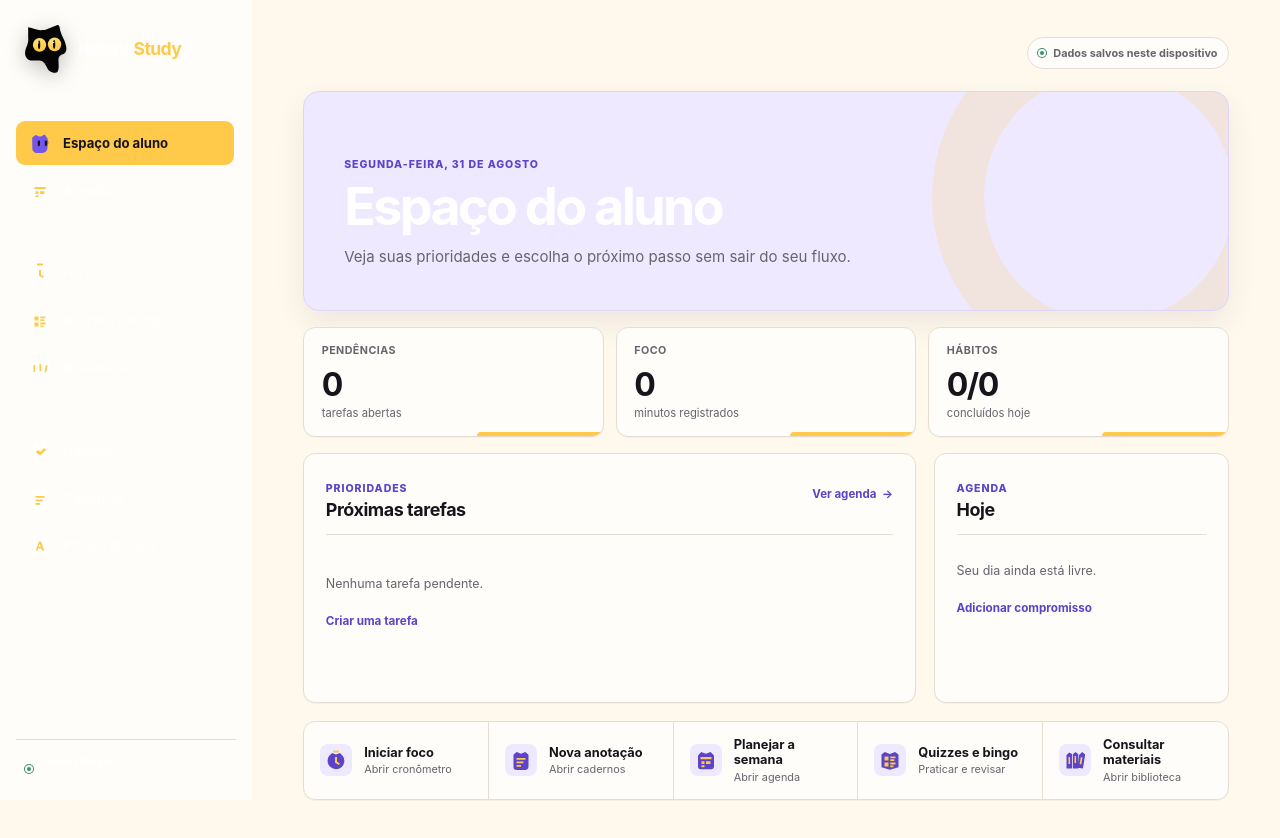
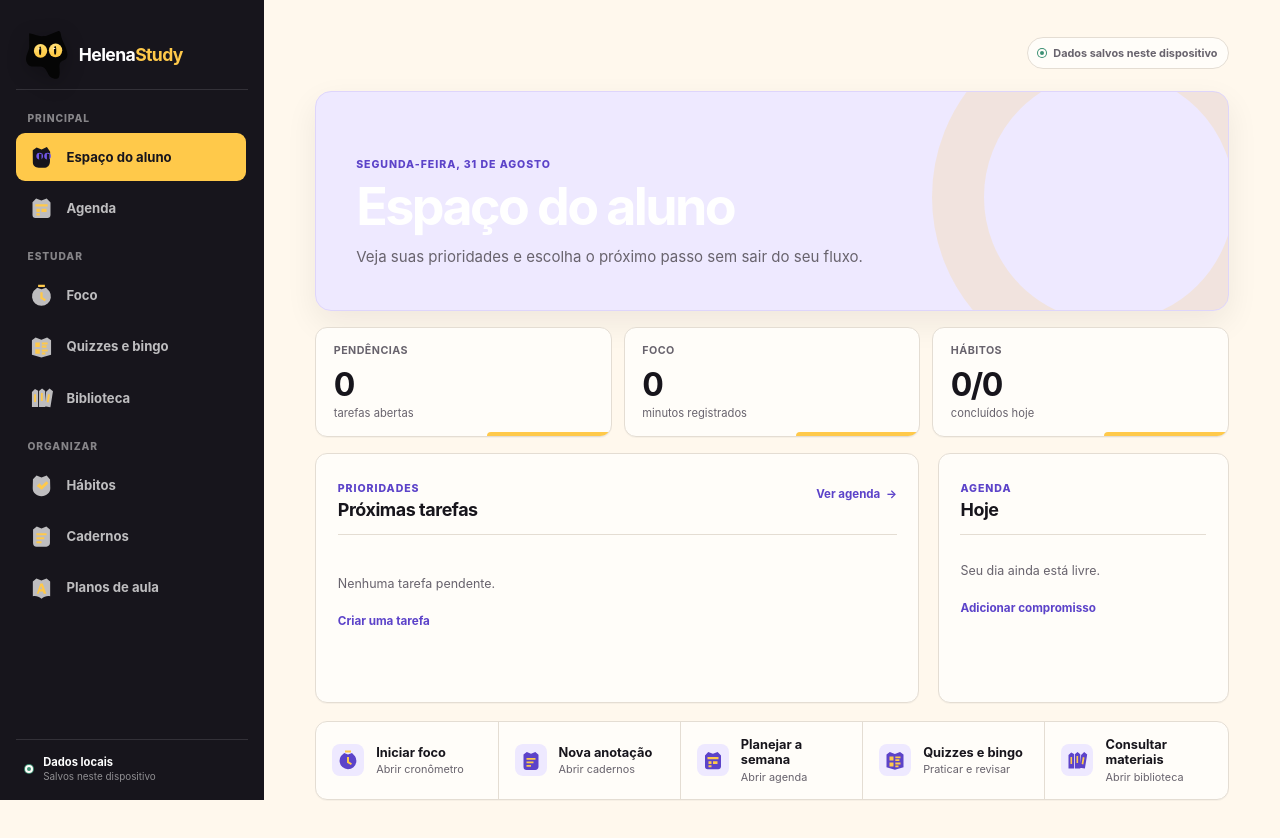
Before and after one commit to olive644/helenastudy, a React (Vite) app: page / in a window 1280 px wide. Shown: the top 838 px of the page. Built offline with nearby package versions, Linux system fonts and the light colour scheme.

Commit message:
fix: corrige navegação desktop

```diff
--- a/src/styles.css
+++ b/src/styles.css
@@ -3755,3 +3755,102 @@ select {
     border-right: 0;
   }
 }
+
+/* Desktop navigation guard: keep this as the final cascade layer. */
+@media (min-width: 900px) {
+  .sidebar {
+    width: 264px;
+    padding: 1.35rem 1rem 1rem;
+    border-right: 0;
+    color: #fff;
+    background: var(--ink);
+  }
+
+  .sidebar > .brand {
+    min-height: 68px;
+    padding: 0.55rem 0.65rem;
+    border-bottom: 1px solid rgb(255 255 255 / 12%);
+  }
+
+  .sidebar .brand__mark {
+    width: 42px;
+    height: 48px;
+  }
+
+  .sidebar .brand__copy strong {
+    color: #fff;
+  }
+
+  .sidebar .brand__copy strong span {
+    color: var(--yellow);
+  }
+
+  .sidebar .nav-section__label {
+    color: rgb(255 255 255 / 48%);
+  }
+
+  .sidebar .nav-item {
+    width: 100%;
+    min-height: 48px;
+    padding: 0.65rem 0.75rem;
+    color: rgb(255 255 255 / 72%);
+  }
+
+  .sidebar .nav-item::before {
+    display: none;
+  }
+
+  .sidebar .nav-item:not(:disabled):hover {
+    color: #fff;
+    background: rgb(255 255 255 / 9%);
+  }
+
+  .sidebar .nav-item--active {
+    color: var(--ink);
+    background: var(--yellow);
+  }
+
+  .sidebar .navigation-icon {
+    width: 27px;
+    height: 27px;
+    min-width: 27px;
+    overflow: visible;
+  }
+
+  .sidebar .navigation-icon__base {
+    fill: currentColor;
+  }
+
+  .sidebar .navigation-icon__accent {
+    fill: var(--yellow);
+  }
+
+  .sidebar .navigation-icon__detail {
+    fill: var(--ink);
+  }
+
+  .sidebar .nav-item--active .navigation-icon__base {
+    fill: var(--ink);
+  }
+
+  .sidebar .nav-item--active .navigation-icon__accent {
+    fill: var(--violet);
+  }
+
+  .sidebar__footer {
+    border-top-color: rgb(255 255 255 / 12%);
+  }
+
+  .sidebar__footer strong {
+    color: #fff;
+  }
+
+  .sidebar__footer small {
+    color: rgb(255 255 255 / 52%);
+  }
+
+  .main-content {
+    width: calc(100% - 264px);
+    margin-left: 264px;
+  }
+}
```
Also changed, not shown: 1 other file (tests, documents, lock files or other folders).
